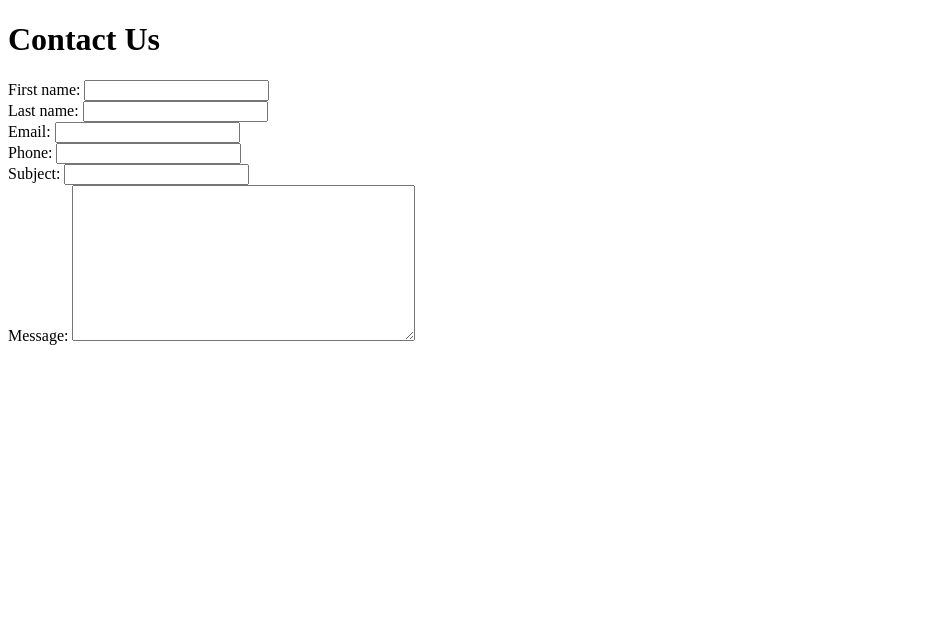
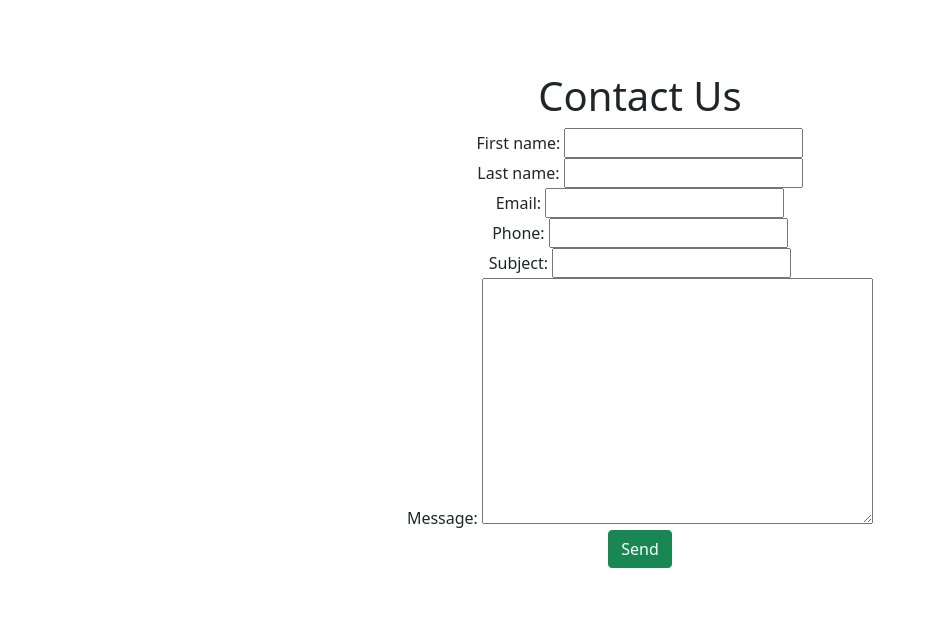
Before and after one commit to Dayana-N/django-widget-tweaks-article, a Django app: page /contact/ in a window 1280 px wide. Shown: the top 639 px of the page, without its empty margins (0-928 px from the left). Run offline with Django 5.2, Linux system fonts and the light colour scheme.

Commit message:
docs: update docs

```diff
--- a/contact/templates/contact/contact.html
+++ b/contact/templates/contact/contact.html
@@ -5,13 +5,38 @@
 <head>
     <meta charset="UTF-8">
     <meta name="viewport" content="width=device-width, initial-scale=1.0">
+    <link href="https://cdn.jsdelivr.net/npm/bootstrap@5.0.2/dist/css/bootstrap.min.css" rel="stylesheet"
+        integrity="sha384-EVSTQN3/azprG1Anm3QDgpJLIm9Nao0Yz1ztcQTwFspd3yD65VohhpuuCOmLASjC" crossorigin="anonymous">
     <link rel="stylesheet" href="{% static 'styles/style.css' %}">
     <title>Document</title>
 </head>
 
 <body>
-    <h1>Contact Us</h1>
-    {{form}}
+    <section class="contact">
+        <div class="container">
+            <div class="row justify-content-center">
+                <div class="col-10 text-center my-5 p-4 shadow-container">
+                    <h1>Contact Us</h1>
+                    <form method="POST">
+                        {% csrf_token %}
+                        {{form}}
+                        <div class="form-group">
+                            <button type="submit" class="btn btn-success">Send</button>
+                        </div>
+                    </form>
+                </div>
+            </div>
+        </div>
+    </section>
+
+
+
+    <script src="https://cdn.jsdelivr.net/npm/@popperjs/core@2.9.2/dist/umd/popper.min.js"
+        integrity="sha384-IQsoLXl5PILFhosVNubq5LC7Qb9DXgDA9i+tQ8Zj3iwWAwPtgFTxbJ8NT4GN1R8p"
+        crossorigin="anonymous"></script>
+    <script src="https://cdn.jsdelivr.net/npm/bootstrap@5.0.2/dist/js/bootstrap.min.js"
+        integrity="sha384-cVKIPhGWiC2Al4u+LWgxfKTRIcfu0JTxR+EQDz/bgldoEyl4H0zUF0QKbrJ0EcQF"
+        crossorigin="anonymous"></script>
 </body>
 
 </html>
--- a/widget_tweaks/settings.py
+++ b/widget_tweaks/settings.py
@@ -43,6 +43,7 @@ INSTALLED_APPS = [
     'django.contrib.messages',
     'django.contrib.staticfiles',
     'contact.apps.ContactConfig',
+    'widget_tweaks',
 ]
 
 MIDDLEWARE = [
```
Also changed, not shown: README.md, media/form.PNG.
